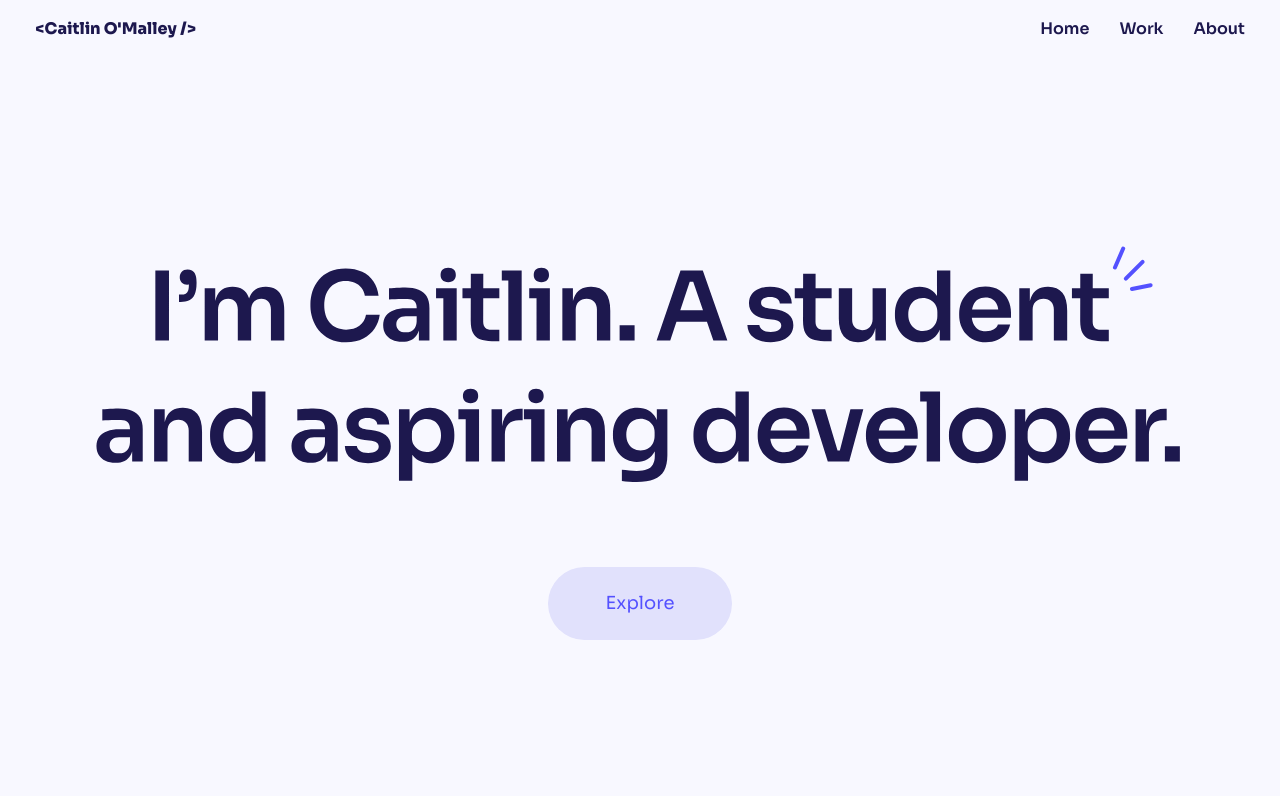
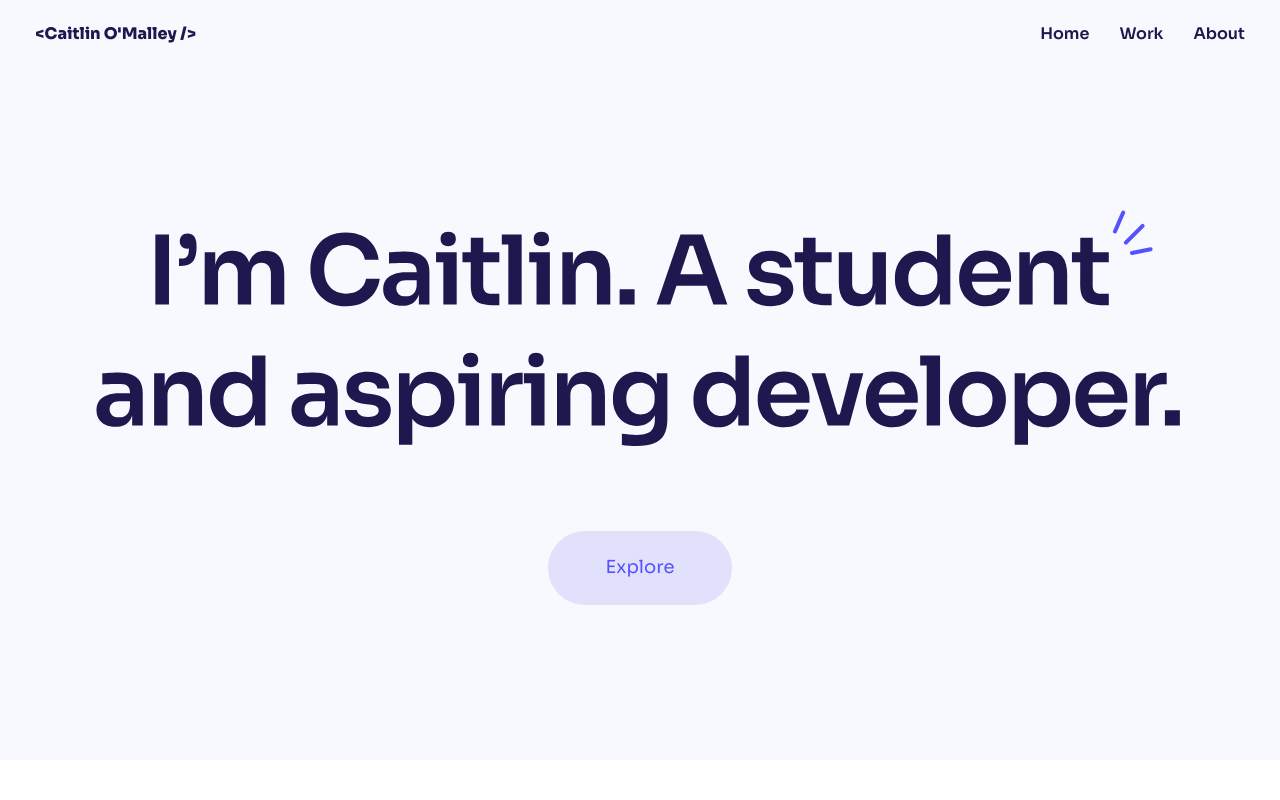
Before and after one commit to caitlinoma11ey/portfolio-website, a Next.js app: page / in a window 1280 px wide. Shown: the top 800 px of the page. Built offline with nearby package versions, Linux system fonts and the light colour scheme.

Commit message:
Fix navbar to top of screen

```diff
--- a/pages/index.js
+++ b/pages/index.js
@@ -5,13 +5,15 @@ import Image from 'next/image';
 import { useRouter } from 'next/router';
 
 export default function Homepage() {
-
-    const router = useRouter()
+  const router = useRouter();
 
   const scrollToContent = () => {
     const element = document.querySelector(".about__container");
-        if(element) {
-          element.scrollIntoView({behaviour: "smooth"});
+    const navbarHeight = document.querySelector(".navbar").offsetHeight;
+
+    if (element && navbarHeight) {
+      const scrollToY = element.offsetTop - navbarHeight;
+      window.scrollTo({ top: scrollToY, behavior: "smooth" });
     }
   };
 
--- a/styles/globals.css
+++ b/styles/globals.css
@@ -147,13 +147,11 @@ p {
 }
 
 .navbar{
-  width: auto;
-  padding: 15px 35px;
+  background-color: var(--color-primary);
   display: flex;
-  justify-content: space-between;
-  align-items: center;
-  position: sticky;
-  top: 0;
+  width: 100%;
+  padding: 20px 35px;
+  position: fixed;
   margin-bottom: 10px;
 }
 
@@ -164,10 +162,10 @@ p {
 
 .navbar ul {
   font-weight: 600;
-  display: flex;
   gap: 30px;
   list-style-type: none;
-  justify-content: left;
+  display: flex;
+  margin-left: auto;
 }
 
 .navbar a {
@@ -181,7 +179,7 @@ p {
 }
 
 .header {
-  min-height: 91vh;
+  min-height: 95vh;
   display: flex;
   flex-direction: column;
   align-items: center;
@@ -190,7 +188,7 @@ p {
 }
 
 .header__text {
-  margin: 22px 0px 40px 0px;
+  margin: 55px 0px 40px 0px;
 }
 
 .btn {
```
Lines whose indentation alone changed are shown as unchanged.
